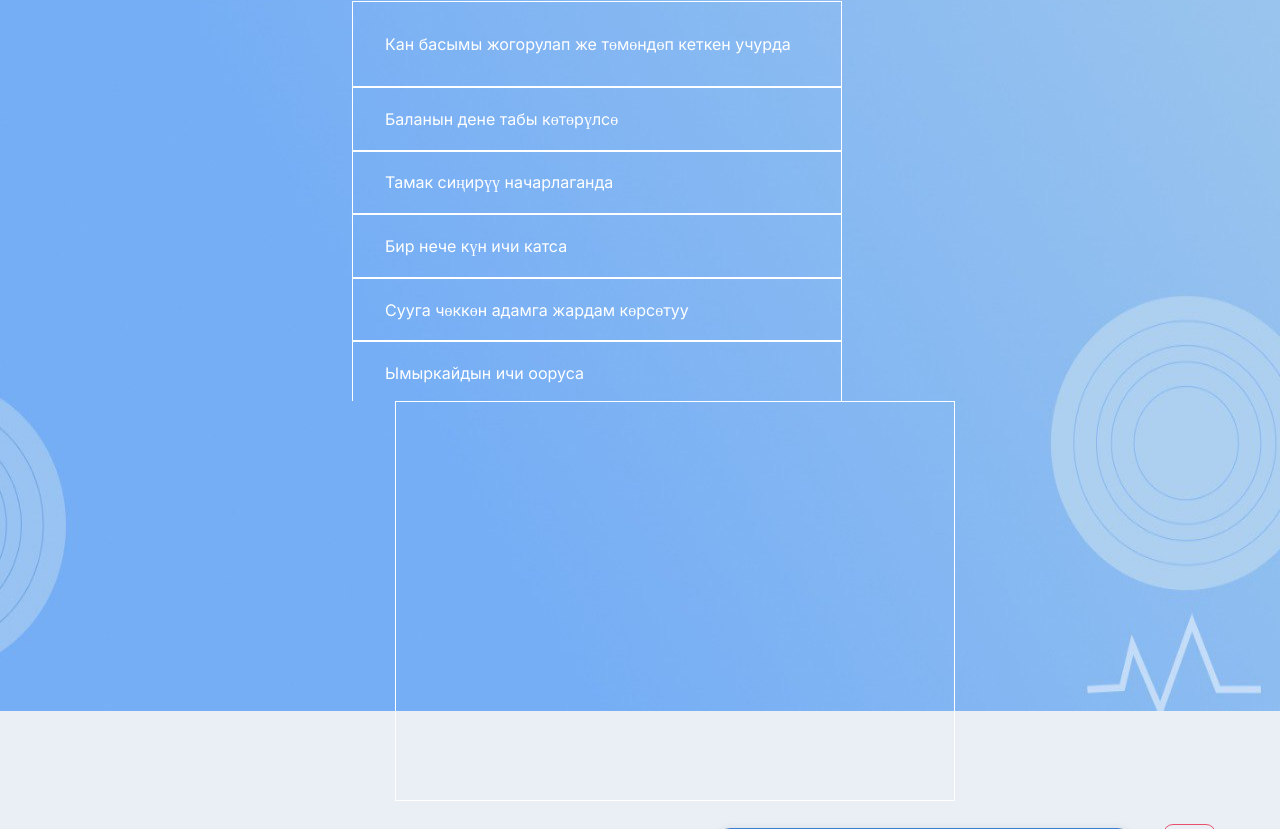
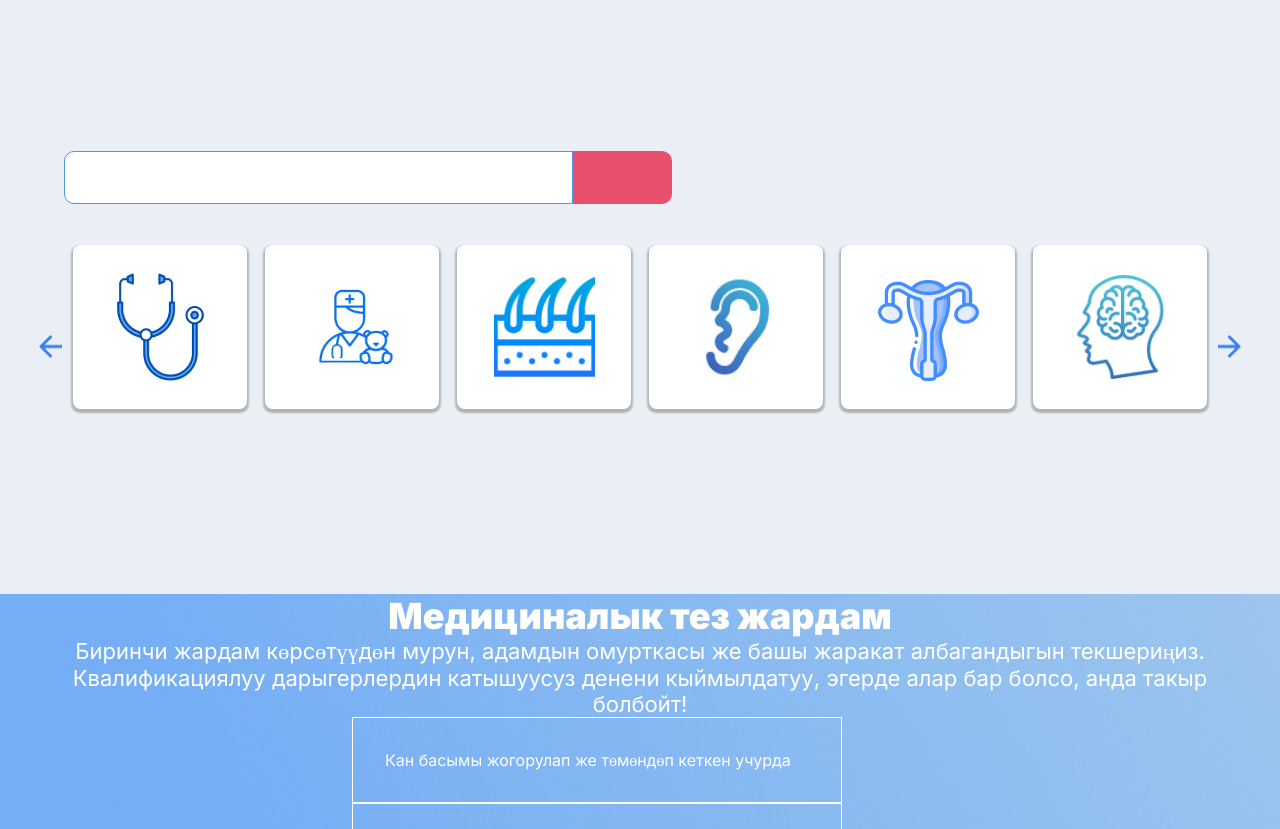
Before and after one commit to Alinochka07/Digital-Hackathon-3-Kooztart, a React (Create React App) app: page / in a window 1280 px wide. Shown: the part 931-1760 px from the top of the page. Built offline with nearby package versions, Linux system fonts and the light colour scheme.

Commit message:
fix: after merging branches

```diff
--- a/src/components/Main/Main.jsx
+++ b/src/components/Main/Main.jsx
@@ -2,11 +2,13 @@ import React from 'react';
 import Ambulance from './Ambulance/Ambulance';
 import Optician from '../optician';
 import OnlineConsultation from '../OnlineConsultation/OnlineConsultation';
+import ChooseSpecialist from '../ChooseSpecialist/ChooseSpecialist';
 
 const Main = () => {
     return (
         <main className='mainSection'>
             <OnlineConsultation/>
+            <ChooseSpecialist/>
             <Ambulance/>
             <Optician/>
 
--- a/src/components/optician/components/headlines/_Headlines.scss
+++ b/src/components/optician/components/headlines/_Headlines.scss
@@ -3,6 +3,7 @@
   display: flex;
   justify-content: center;
   padding: 1rem 0;
+  padding-top: 10vh;
 }
 
 .main .headline {
```
Also changed, not shown: 1 other file (tests, documents, lock files or other folders).
